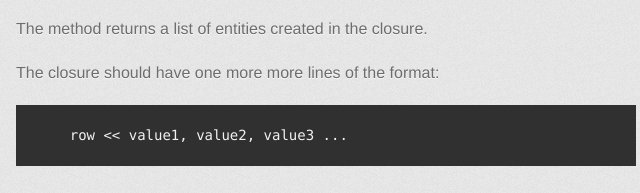
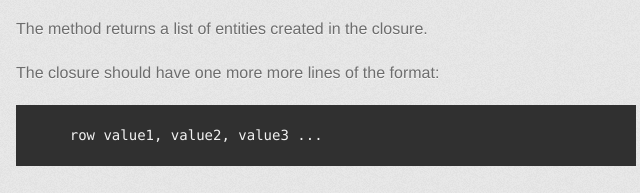
Before and after one commit to eclecticlogic/pedal-loader, a plain HTML site: page index.html in a window 1280 px wide. Shown: the part 2184-2377 px from the top of the page, 314-954 px from the left. Drawn offline with Linux system fonts and the light colour scheme; a web font is replaced by a local one.

Commit message:
Update index.html

```diff
--- a/index.html
+++ b/index.html
@@ -118,7 +118,7 @@
 
 <p>The closure should have one more more lines of the format:</p>
 
-<pre><code>    row &lt;&lt; value1, value2, value3 ...
+<pre><code>    row value1, value2, value3 ...
 </code></pre>
 
 <p>The values are what you'd populate in the JPA entity, not in the database. So for a foreign key, you'd pass the @JoinColumn object. For a character field mapped to an Enum, you'd pass the actual Enum</p>
```
